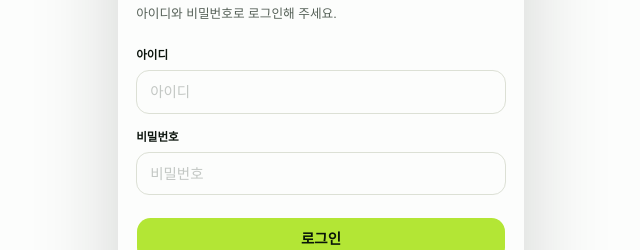
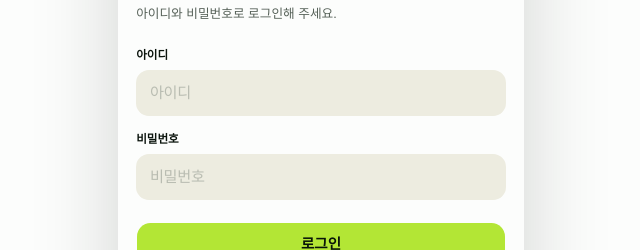
Before and after one commit to JinSub-SHIN/twin, a React (Vite) app: page /login in a window 1280 px wide. Shown: the part 137-387 px from the top of the page, without its empty margins (319-959 px from the left). Built offline with nearby package versions, Linux system fonts and the light colour scheme; no server answers.

Commit message:
로그인 다크모드

```diff
--- a/src/pages/auth/LoginPage.module.css
+++ b/src/pages/auth/LoginPage.module.css
@@ -73,20 +73,34 @@
 }
 
 .input {
-  height: 3rem;
-  border-radius: 0.9rem;
-  padding-inline: 0.9rem;
-  font-size: 1rem;
+  height: 3.15rem;
+  border: 0 !important;
+  border-radius: 0.9rem !important;
+  background: var(--muted) !important;
+  color: var(--foreground) !important;
+  box-shadow: none !important;
+  --tw-ring-shadow: none !important;
+  outline: none !important;
+  padding-inline: 0.95rem !important;
+  font-size: 1.05rem;
+  font-weight: 600;
+  letter-spacing: -0.02em;
 }
 
 .input::placeholder {
-  color: color-mix(in oklch, var(--muted-foreground) 34%, transparent);
-  font-weight: 400;
-  opacity: 1;
+  color: color-mix(in oklch, var(--muted-foreground) 34%, transparent) !important;
+  font-weight: 400 !important;
+  opacity: 1 !important;
+}
+
+.input:focus-visible {
+  background: var(--muted) !important;
+  outline: none !important;
+  box-shadow: inset 0 0 0 2px var(--foreground) !important;
 }
 
 .inputError {
-  border-color: var(--destructive);
+  box-shadow: inset 0 0 0 2px var(--destructive) !important;
 }
 
 .fieldError {
@@ -183,17 +197,9 @@
   padding: 0;
   overflow: hidden;
   border-radius: 1.35rem;
-  border: 1px solid color-mix(in oklch, var(--primary) 35%, var(--border));
-  background:
-    radial-gradient(
-      ellipse 120% 80% at 50% -10%,
-      color-mix(in oklch, var(--primary) 45%, white),
-      transparent 55%
-    ),
-    var(--card);
-  box-shadow:
-    0 18px 40px rgb(30 50 30 / 14%),
-    0 0 0 1px color-mix(in oklch, var(--primary) 12%, transparent);
+  border: 1px solid var(--border);
+  background: var(--card);
+  box-shadow: 0 18px 40px oklch(0 0 0 / 0.22);
 }
 
 .modalInner {
@@ -211,19 +217,21 @@
   width: 3.4rem;
   height: 3.4rem;
   border-radius: 9999px;
-  background: color-mix(in oklch, var(--primary) 55%, white);
-  box-shadow: 0 8px 20px color-mix(in oklch, var(--primary) 35%, transparent);
+  background: var(--muted);
+  box-shadow: none;
 }
 
 .modalIcon {
   font-family: "Noto Sans KR", var(--font-sans), sans-serif;
-  font-size: 1.45rem;
+  font-size: 1.35rem;
   font-weight: 800;
   line-height: 1;
-  color: var(--highlight);
+  color: var(--foreground);
 }
 
 .modalHeader {
+  display: flex;
+  flex-direction: column;
   align-items: center;
   gap: 0.45rem;
   text-align: center;
@@ -231,15 +239,18 @@
 
 .modalTitle {
   font-family: "Noto Sans KR", var(--font-sans), sans-serif;
-  font-size: 1.15rem;
+  font-size: 1.2rem;
   font-weight: 800;
   letter-spacing: -0.03em;
+  line-height: 1.35;
   color: var(--foreground);
 }
 
 .modalDesc {
+  margin: 0;
   font-size: 0.875rem;
-  line-height: 1.55;
+  font-weight: 500;
+  line-height: 1.65;
   color: var(--muted-foreground);
 }
 
@@ -257,14 +268,19 @@
 .modalAction {
   width: 100%;
   height: 3rem;
-  border-radius: 1rem;
-  font-size: 0.95rem;
+  border-radius: 0.95rem;
+  font-size: 1rem;
   font-weight: 800;
-  background: var(--primary);
-  color: var(--primary-foreground);
-  box-shadow: 0 8px 18px color-mix(in oklch, var(--primary) 40%, transparent);
+  letter-spacing: -0.02em;
+  background: var(--foreground);
+  color: var(--background);
+  box-shadow: none;
 }
 
-.modalAction:hover {
-  background: color-mix(in oklch, var(--primary) 88%, black);
+:global(html.dark) .modalIconWrap {
+  background: var(--foreground);
 }
+
+:global(html.dark) .modalIcon {
+  color: var(--background);
+}
```
